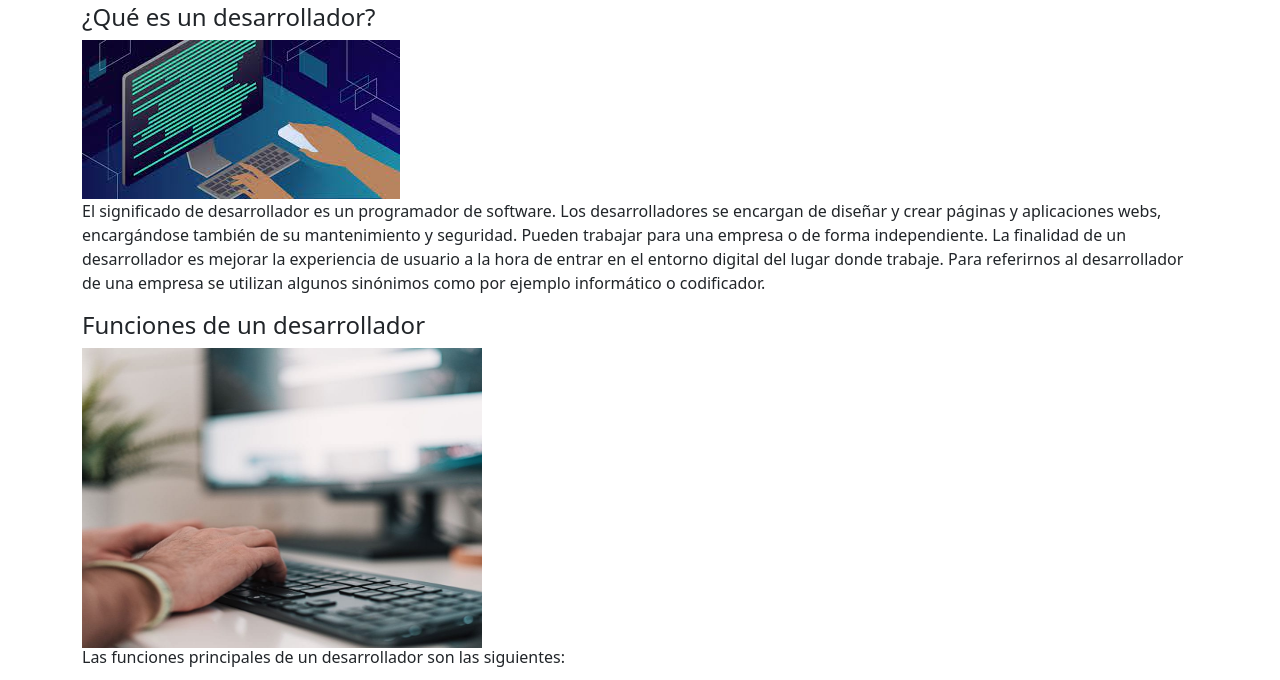
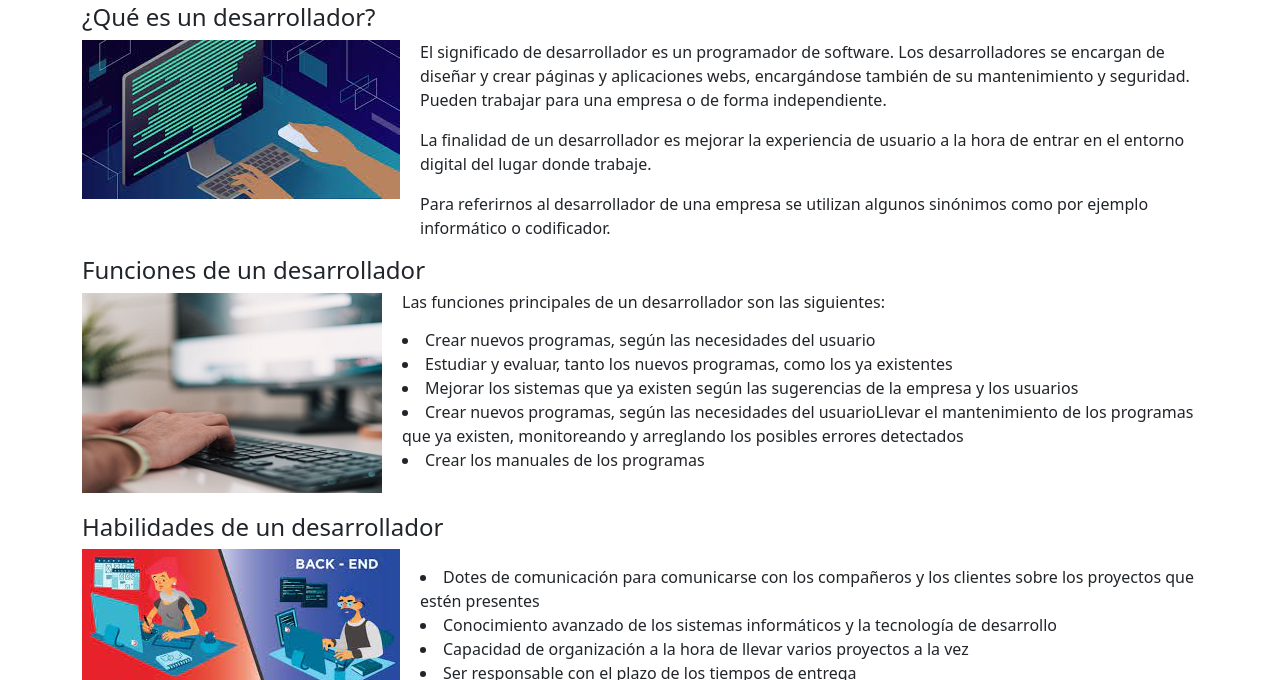
Before and after one commit to faiver99/preguntas, a website: page desarrollador.html in a window 1280 px wide. Shown: the part 109-789 px from the top of the page. Drawn offline with nearby package versions, Linux system fonts and the light colour scheme.

Commit message:
modified

```diff
--- a/desarrollador.html
+++ b/desarrollador.html
@@ -1,21 +1,25 @@
 <!DOCTYPE html>
 <html lang="en">
+
 <head>
   <meta charset="UTF-8">
   <meta http-equiv="X-UA-Compatible" content="IE=edge">
   <meta name="viewport" content="width=device-width, initial-scale=1.0">
   <title>Developer</title>
-    <link rel="icon"  type="image/png" href="/imagenes/question1.jpg">
+  <link rel="icon" type="image/png" href="/imagenes/question1.jpg">
   <link rel="stylesheet" href="/normalaice.css">
   <link rel="stylesheet" href="/styles.css">
-    <link href="https://cdn.jsdelivr.net/npm/bootstrap@5.1.3/dist/css/bootstrap.min.css" rel="stylesheet" integrity="sha384-1BmE4kWBq78iYhFldvKuhfTAU6auU8tT94WrHftjDbrCEXSU1oBoqyl2QvZ6jIW3" crossorigin="anonymous">
+  <link href="https://cdn.jsdelivr.net/npm/bootstrap@5.1.3/dist/css/bootstrap.min.css" rel="stylesheet"
+    integrity="sha384-1BmE4kWBq78iYhFldvKuhfTAU6auU8tT94WrHftjDbrCEXSU1oBoqyl2QvZ6jIW3" crossorigin="anonymous">
 </head>
+
 <body>
 
   <nav class="navbar navbar-expand-sm navbar-light bg-light ">
     <div class="container-fluid">
       <a class="navbar-brand" href="/desarrollador.html">Conceptos</a>
-          <button class="navbar-toggler" type="button" data-bs-toggle="collapse" data-bs-target="#navbarNav" aria-controls="navbarNav" aria-expanded="false" aria-label="Toggle navigation">
+      <button class="navbar-toggler" type="button" data-bs-toggle="collapse" data-bs-target="#navbarNav"
+        aria-controls="navbarNav" aria-expanded="false" aria-label="Toggle navigation">
         <span class="navbar-toggler-icon"></span>
       </button>
       <div class="collapse navbar-collapse " id="navbarNav">
@@ -46,17 +50,36 @@
           <div>
             <h1>Desarrollador</h1>
             <h4>¿Qué es un desarrollador?</h4>
+
+            <div id="back1" class="flex-container">
               <div><img src="/imagenes/img9.jfif" alt=""></div>
 
-               <p> El significado de desarrollador es un programador de software. Los desarrolladores se encargan de diseñar y crear páginas y aplicaciones webs, encargándose también de su mantenimiento y seguridad. Pueden trabajar para una empresa o de forma independiente.
+              <div class="col">
 
-               La finalidad de un desarrollador es mejorar la experiencia de usuario a la hora de entrar en el entorno digital del lugar donde trabaje.
 
-               Para referirnos al desarrollador de una empresa se utilizan algunos sinónimos como por ejemplo informático o codificador.
+
+                <p> El significado de desarrollador es un programador de software. Los desarrolladores se encargan de
+                  diseñar y crear páginas y aplicaciones webs, encargándose también de su mantenimiento y seguridad.
+                  Pueden trabajar para una empresa o de forma independiente.
+                <p>
+                  La finalidad de un desarrollador es mejorar la experiencia de usuario a la hora de entrar en el
+                  entorno digital del lugar donde trabaje. </p>
+
+
+                <p> Para referirnos al desarrollador de una empresa se utilizan algunos sinónimos como por ejemplo
+                  informático o codificador. </p>
                 </p>
+              </div>
+
+            </div>
+
+
 
             <h4>Funciones de un desarrollador</h4>
-               <div><img style="width:400px;height:300px;" src="/imagenes/question1.jpg" alt=""></div>
+            <div id="back1" class="flex-container" style="padding-bottom: 20px;">
+              <div><img style="width:300px;height:200px;" src="/imagenes/question1.jpg" alt=""></div>
+
+              <div class="col">
                 <h6>Las funciones principales de un desarrollador son las siguientes:</h3>
 
                   <p>
@@ -70,19 +93,29 @@
                       Mejorar los sistemas que ya existen según las sugerencias de la empresa y los usuarios
                     </li>
                     <li>
-                    Crear nuevos programas, según las necesidades del usuarioLlevar el mantenimiento de los programas que ya existen, monitoreando y arreglando los posibles errores detectados
+                      Crear nuevos programas, según las necesidades del usuarioLlevar el mantenimiento de los programas
+                      que ya existen, monitoreando y arreglando los posibles errores detectados
                     </li>
                     <li>
                       Crear los manuales de los programas
                     </li>
                   </p>
+              </div>
+
+            </div>
 
             <h4>Habilidades de un desarrollador</h4>
+
+            <div id="back1" class="flex-container">
               <div><img src="/imagenes/img10.jfif" alt=""></div>
+
+              <div class="col">
 
                 <p>
                   <li>
-                    Dotes de comunicación para comunicarse con los compañeros y los clientes sobre los proyectos que estén presentes
+                    Dotes de comunicación para comunicarse con los compañeros y los clientes sobre los proyectos que
+                    estén
+                    presentes
                   </li>
                   <li>
                     Conocimiento avanzado de los sistemas informáticos y la tecnología de desarrollo
@@ -97,6 +130,8 @@
                     Saber trabajar en equipo
                   </li>
                 </p>
+              </div>
+            </div>
 
           </div>
         </div>
@@ -106,7 +141,12 @@
 
 
   </section>
-    <script src="https://cdn.jsdelivr.net/npm/@popperjs/core@2.10.2/dist/umd/popper.min.js" integrity="sha384-7+zCNj/IqJ95wo16oMtfsKbZ9ccEh31eOz1HGyDuCQ6wgnyJNSYdrPa03rtR1zdB" crossorigin="anonymous"></script>
-    <script src="https://cdn.jsdelivr.net/npm/bootstrap@5.1.3/dist/js/bootstrap.min.js" integrity="sha384-QJHtvGhmr9XOIpI6YVutG+2QOK9T+ZnN4kzFN1RtK3zEFEIsxhlmWl5/YESvpZ13" crossorigin="anonymous"></script>
+  <script src="https://cdn.jsdelivr.net/npm/@popperjs/core@2.10.2/dist/umd/popper.min.js"
+    integrity="sha384-7+zCNj/IqJ95wo16oMtfsKbZ9ccEh31eOz1HGyDuCQ6wgnyJNSYdrPa03rtR1zdB"
+    crossorigin="anonymous"></script>
+  <script src="https://cdn.jsdelivr.net/npm/bootstrap@5.1.3/dist/js/bootstrap.min.js"
+    integrity="sha384-QJHtvGhmr9XOIpI6YVutG+2QOK9T+ZnN4kzFN1RtK3zEFEIsxhlmWl5/YESvpZ13"
+    crossorigin="anonymous"></script>
 </body>
+
 </html>
--- a/styles.css
+++ b/styles.css
@@ -0,0 +1,22 @@
+
+
+#back1{
+    display: flex;
+    flex-flow: flow-wrap;
+}
+
+.col{
+    padding-left: 20px;
+    flex-direction: column;
+
+}
+
+@media (max-width: 800px) {
+    .flex-container {
+      flex-direction: column;
+
+ }
+    .col{
+        padding-left: 0px;
+    }
+}
```
Also changed, not shown: components/desBackend.html (+18 -3 lines), components/desFrontend.html (+4 -1 lines), components/programador.html (+38 -11 lines). Lines whose indentation alone changed are shown as unchanged.
